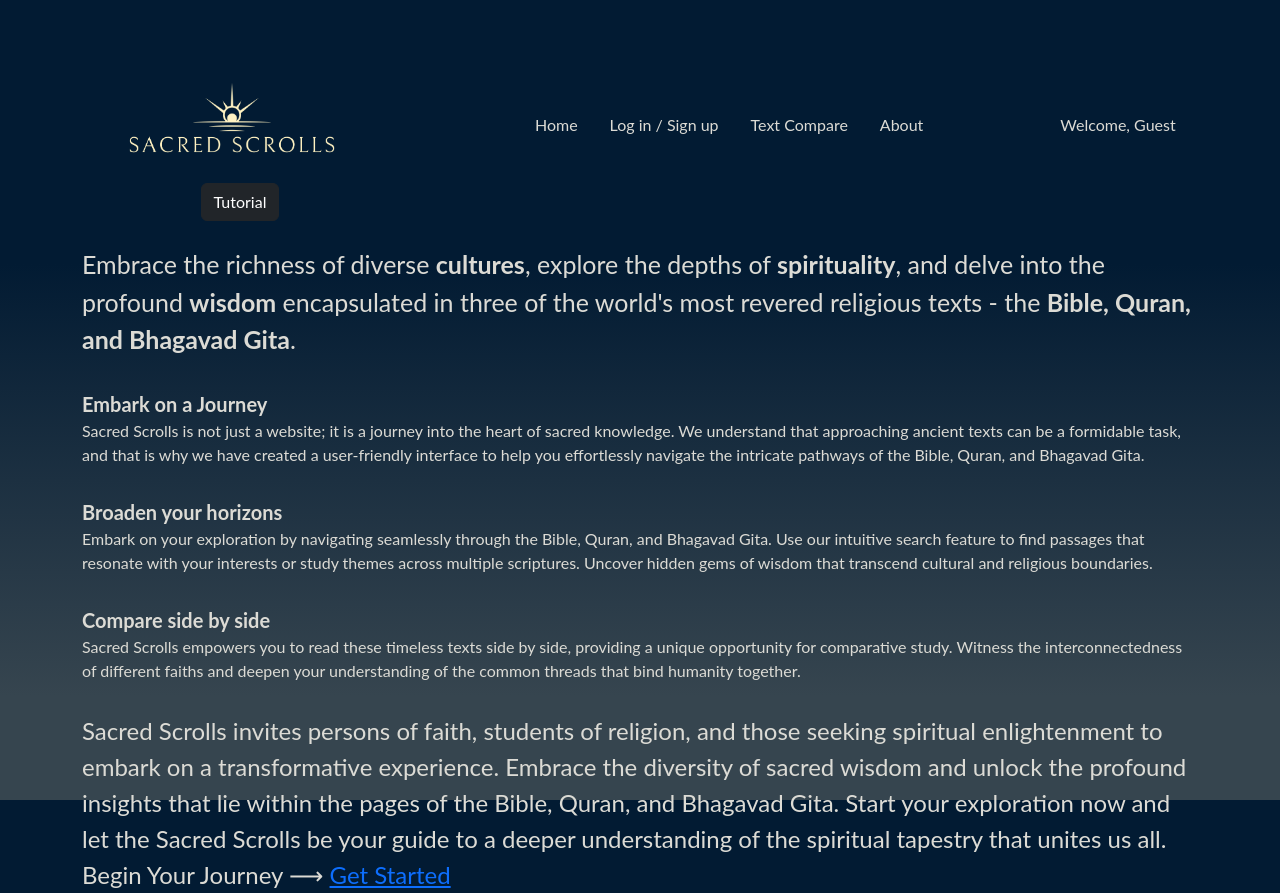
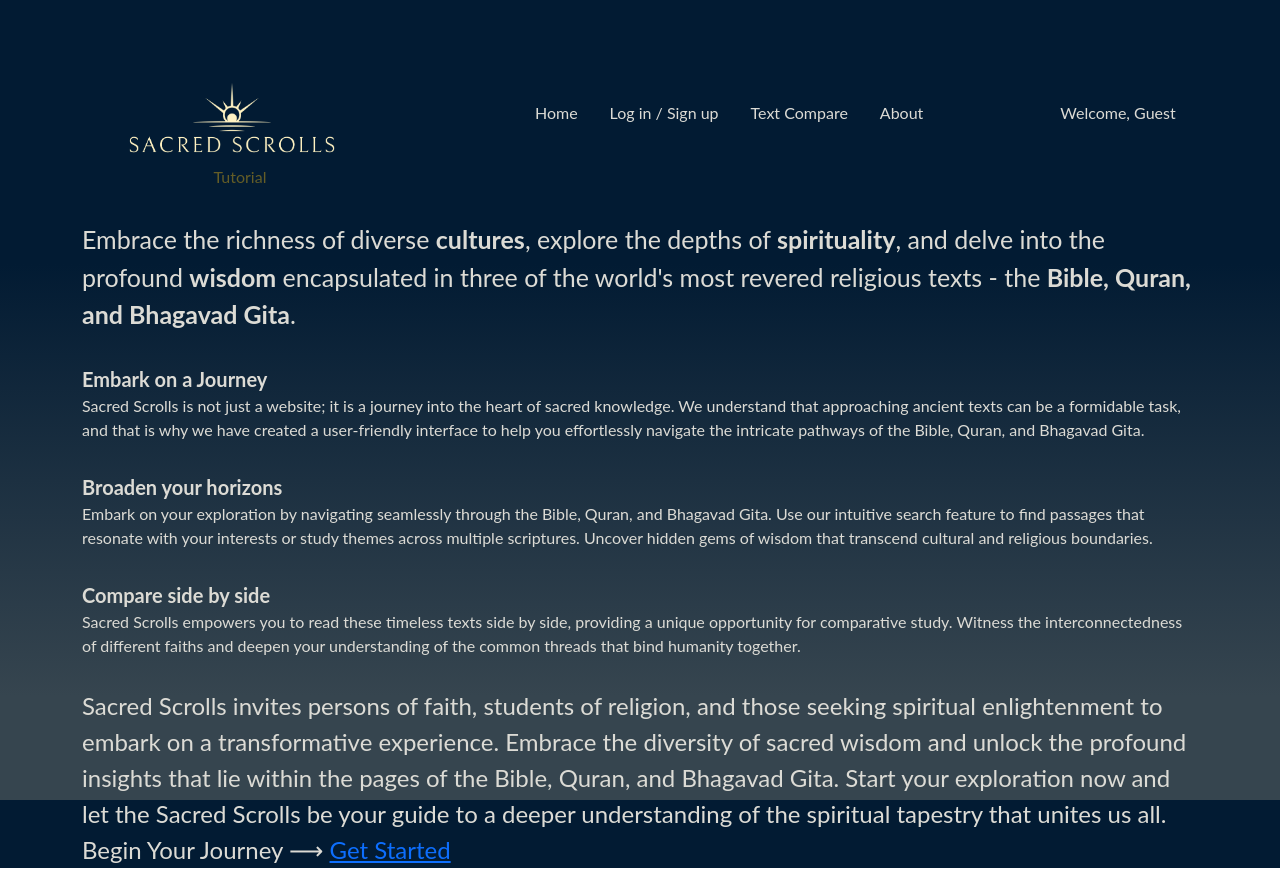
Before and after one commit to andrew-hagstrom/Sacred_Scrolls_Project, a React (Vite) app in the folder frontend/: page / in a window 1280 px wide. After the commit the page ends 868 px from the top, so only its background shows below. Built offline with nearby package versions, Linux system fonts and the light colour scheme; no server answers.

Commit message:
pulsing button

```diff
--- a/frontend/src/App.css
+++ b/frontend/src/App.css
@@ -43,6 +43,21 @@ body{
 .navbar-toggler{
 
   border: 2px solid rgb(90, 84, 35);
+}
+@keyframes pulse {
+  0% {
+    filter: brightness(100%);
+  }
+  50% {
+    filter: brightness(150%);
+  }
+  100% {
+    filter: brightness(100%);
+  }
+}
+
+.pulse-button {
+  animation: pulse 2s infinite;
 }
 
 @media (min-width:1840px) {
--- a/frontend/src/components/NavBar.jsx
+++ b/frontend/src/components/NavBar.jsx
@@ -46,7 +46,7 @@ export const NavBar = ({ user, setUser }) => {
                     alt="Sacred Scrolls Logo"
                 />
                 </Navbar.Brand>
-                <Button style={{marginTop:"-7%"}} variant="dark" onClick={handleShowTutorialModal}>
+                <Button style={{marginTop:"-15%", color: 'rgb(90, 84, 35)'}} variant="transparent" onClick={handleShowTutorialModal} className="pulse-button">
                     Tutorial</Button>
                 </div>
                 <Navbar.Toggle aria-controls="basic-navbar-nav" />
```
